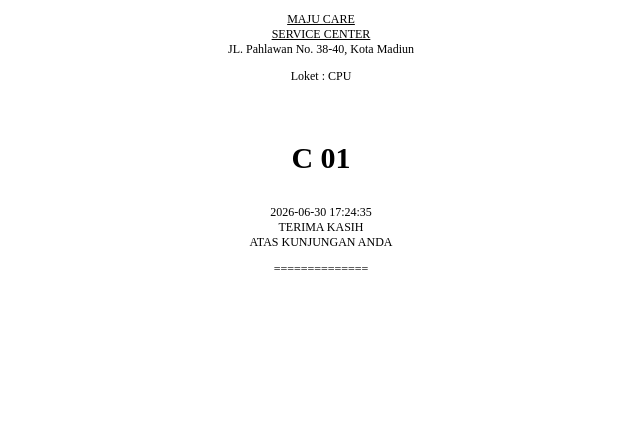
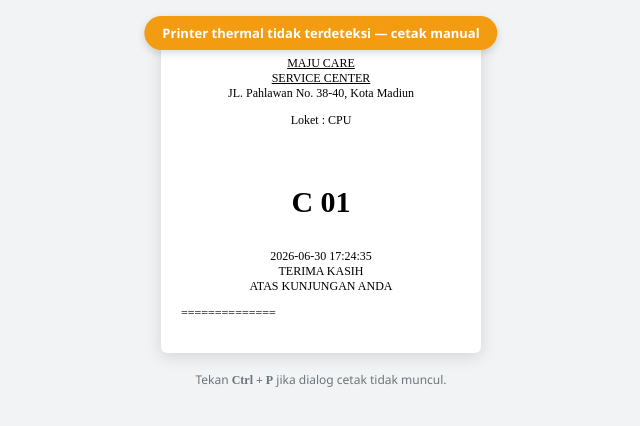
Before and after one commit to alfitoDangkuhono/loketMajuhardware, a Laravel app: page /cetak_no/cetak_CPU in a window 1280 px wide. Shown: the top 426 px of the page, without its empty margins (319-959 px from the left). Run offline with Laravel 10, Linux system fonts and the light colour scheme; tables that the repository leaves empty hold one stand-in row (values such as "Sample post").

Commit message:
feat: add dependency for printing and fixing paper printing

```diff
--- a/app/Http/Controllers/clientController.php
+++ b/app/Http/Controllers/clientController.php
@@ -2,6 +2,7 @@
 
 namespace App\Http\Controllers;
 
+use App\Services\ThermalPrinter;
 use Illuminate\Support\Facades\DB;
 
 class ClientController extends Controller
@@ -45,8 +46,9 @@ class ClientController extends Controller
     }
 
     /**
-     * Generate & simpan tiket antrian baru, lalu tampilkan view cetak.
-     * Semua akses DB ada di controller (bukan di view).
+     * Generate & simpan tiket antrian baru.
+     * - Coba cetak otomatis ke thermal USB (ESC/POS).
+     * - Jika gagal / tidak dikonfigurasi -> tampilkan preview browser (window.print).
      */
     private function cetakTicket(string $jenis)
     {
@@ -65,11 +67,18 @@ class ClientController extends Controller
             'cntr'       => $nomor,
         ]);
 
-        return view('cetak_no.cetak', [
+        $payload = [
             'huruf' => $huruf,
             'nomor' => $nomor,
             'jenis' => $jenis,
             'tgl'   => $now->toDateTimeString(),
-        ]);
+        ];
+
+        // Coba cetak ke thermal. Jika true -> tidak perlu dialog browser.
+        $printed = ThermalPrinter::printTicket($payload);
+
+        return view('cetak_no.cetak', array_merge($payload, [
+            'auto_printed' => $printed,
+        ]));
     }
 }
--- /dev/null
+++ b/app/Services/ThermalPrinter.php
@@ -0,0 +1,121 @@
+<?php
+
+namespace App\Services;
+
+use Exception;
+use Mike42\Escpos\PrintConnectors\FilePrintConnector;
+use Mike42\Escpos\PrintConnectors\NetworkPrintConnector;
+use Mike42\Escpos\PrintConnectors\WindowsPrintConnector;
+use Mike42\Escpos\Printer;
+
+class ThermalPrinter
+{
+    /**
+     * Cetak tiket antrian ke printer thermal.
+     *
+     * Mode yang didukung (lihat config printing.mode):
+     *   - 'share'    : via Windows share name (default, butuh sharing diaktifkan)
+     *   - 'usb'      : tulis raw bytes langsung ke port USB (USB001, USB002, ...) - TANPA share
+     *   - 'com'      : tulis ke COM port (mis. COM3) untuk printer serial / virtual COM
+     *   - 'network'  : via TCP ke IP:port printer (port raw umumnya 9100)
+     *   - 'file'     : tulis ke file path (Linux: /dev/usb/lp0)
+     *
+     * @param  array  $data  ['huruf', 'nomor', 'jenis', 'tgl']
+     * @return bool  true jika berhasil cetak; false jika gagal (-> fallback browser)
+     */
+    public static function printTicket(array $data): bool
+    {
+        $mode  = config('printing.mode', 'share');
+        $name  = config('printing.name');
+        $width = (int) config('printing.width', 32);
+
+        // Jika target tidak dikonfigurasi di .env -> langsung fallback
+        if (empty($name)) {
+            return false;
+        }
+
+        $printer = null;
+
+        try {
+            $connector = self::buildConnector($mode, $name);
+            $printer   = new Printer($connector);
+
+            $header = config('printing.header');
+            $footer = config('printing.footer');
+            $kode   = $data['huruf'] . ' ' . str_pad((string) $data['nomor'], 2, '0', STR_PAD_LEFT);
+
+            // Header toko
+            $printer->setJustification(Printer::JUSTIFY_CENTER);
+            $printer->setTextSize(1, 1);
+            foreach (explode("\n", $header) as $line) {
+                $printer->text($line . "\n");
+            }
+            $printer->text("\n");
+
+            // Loket
+            $printer->text('Loket : ' . $data['jenis'] . "\n");
+            $printer->text("\n");
+
+            // Nomor antrian besar
+            $printer->setTextSize(3, 3);
+            $printer->setEmphasis(true);
+            $printer->text($kode . "\n");
+            $printer->setEmphasis(false);
+            $printer->setTextSize(1, 1);
+            $printer->text("\n");
+
+            // Tanggal & waktu
+            $printer->text($data['tgl'] . "\n");
+            $printer->text("\n");
+
+            // Footer
+            foreach (explode("\n", $footer) as $line) {
+                $printer->text($line . "\n");
+            }
+            $printer->text("\n");
+
+            // Garis pemutus + cut
+            $printer->setJustification(Printer::JUSTIFY_CENTER);
+            $printer->text(str_repeat('-', max($width, 24)) . "\n");
+            $printer->cut(Printer::CUT_FULL, 3);
+
+            $printer->close();
+            $printer = null;
+
+            return true;
+        } catch (Exception $e) {
+            // Pastikan resource tertutup walau gagal
+            if ($printer !== null) {
+                try { $printer->close(); } catch (Exception $e) {}
+            }
+            logger()->warning('Thermal print gagal [' . $mode . ']: ' . $e->getMessage());
+            return false;
+        }
+    }
+
+    /**
+     * Bangun connector sesuai mode.
+     */
+    protected static function buildConnector(string $mode, string $name)
+    {
+        switch (strtolower($mode)) {
+            case 'usb':
+            case 'com':
+            case 'file':
+                // Tulis raw bytes langsung ke path/port (USB001, COM3, /dev/usb/lp0, ...)
+                return new FilePrintConnector($name);
+
+            case 'network':
+                // Format: "IP:PORT" atau hanya "IP" (default port 9100)
+                $parts = explode(':', $name);
+                $host  = trim($parts[0]);
+                $port  = isset($parts[1]) ? (int) $parts[1] : 9100;
+                return new NetworkPrintConnector($host, $port);
+
+            case 'share':
+            default:
+                // Windows share name (bisa lokal atau \\komputer\printer)
+                return new WindowsPrintConnector($name);
+        }
+    }
+}
--- a/composer.json
+++ b/composer.json
@@ -11,7 +11,8 @@
         "laravel/sanctum": "^3.2",
         "laravel/tinker": "^2.8",
         "laravel/ui": "^4.2",
-        "maatwebsite/excel": "^1.1"
+        "maatwebsite/excel": "^1.1",
+        "mike42/escpos-php": "*"
     },
     "require-dev": {
         "fakerphp/faker": "^1.9.1",
--- /dev/null
+++ b/config/printing.php
@@ -0,0 +1,36 @@
+<?php
+
+return [
+
+    /*
+    |--------------------------------------------------------------------------
+    | Thermal Printer (ESC/POS)
+    |--------------------------------------------------------------------------
+    |
+    | Konfigurasi printer thermal via mike42/escpos-php.
+    |
+    | Mode yang didukung:
+    |   - 'share'   : via Windows share name (butuh sharing diaktifkan)
+    |   - 'usb'     : raw bytes langsung ke port USB (USB001, USB002, ...) - TANPA share
+    |   - 'com'     : tulis ke COM port (COM3, COM4, ...) untuk printer serial
+    |   - 'network' : via TCP ke IP:port (port raw umumnya 9100)
+    |   - 'file'    : tulis ke file path (Linux: /dev/usb/lp0)
+    |
+    | Untuk mode 'usb', cek nama port di:
+    |   Control Panel > Devices and Printers > Printer Properties > tab Ports
+    | Port yang tercentang (mis. USB001) adalah nilai 'name' yang dimasukkan.
+    |
+    */
+
+    'mode' => env('THERMAL_PRINTER_MODE', 'share'),
+
+    'name' => env('THERMAL_PRINTER_NAME', ''),
+
+    'width' => (int) env('THERMAL_PRINTER_WIDTH', 32),
+
+    // Header & footer tiket (gunakan \n untuk baris baru)
+    'header' => "MAJU CARE\nSERVICE CENTER\nJL. Pahlawan No. 38-40\nKota Madiun",
+
+    'footer' => "Terima kasih\natas kunjungan anda",
+
+];
--- a/resources/views/cetak_no/cetak.blade.php
+++ b/resources/views/cetak_no/cetak.blade.php
@@ -8,22 +8,97 @@
         * { font-size: 12px; font-family: 'Times New Roman'; }
         h3 { font-size: 30px; }
         .content { width: 100%; }
+
+        @media screen {
+            body {
+                background: #f1f3f5;
+                margin: 0;
+                padding: 24px;
+            }
+            .ticket {
+                background: #fff;
+                width: 280px;
+                margin: 0 auto;
+                padding: 20px;
+                box-shadow: 0 4px 16px rgba(0, 0, 0, 0.12);
+                border-radius: 6px;
+            }
+            .badge {
+                position: fixed;
+                top: 16px;
+                left: 50%;
+                transform: translateX(-50%);
+                padding: 8px 18px;
+                border-radius: 999px;
+                font-family: 'Segoe UI', sans-serif;
+                font-size: 13px;
+                font-weight: 600;
+                color: #fff;
+                box-shadow: 0 3px 8px rgba(0, 0, 0, 0.15);
+            }
+            .badge--ok   { background: #2ecc71; }
+            .badge--warn { background: #f39c12; }
+            .ticket-foot {
+                font-family: 'Segoe UI', sans-serif;
+                text-align: center;
+                color: #6c757d;
+                font-size: 12px;
+                margin-top: 18px;
+            }
+        }
+
+        @media print {
+            .badge, .ticket-foot { display: none !important; }
+            body { background: #fff !important; margin: 0; padding: 0; }
+            .ticket { box-shadow: none; padding: 0; margin: 0; width: 100%; border-radius: 0; }
+        }
     </style>
 </head>
 <body>
+    @if (!empty($auto_printed))
+        <div class="badge badge--ok">Tiket telah dicetak ke printer thermal</div>
+    @else
+        <div class="badge badge--warn">Printer thermal tidak terdeteksi &mdash; cetak manual</div>
+    @endif
+
+    <div class="ticket">
+        <div class="content">
+            <center>
+                <p><u>MAJU CARE<br>SERVICE CENTER</u><br>JL. Pahlawan No. 38-40, Kota Madiun</p>
+                <p>Loket : {{ $jenis }}</p><br>
+                <h3>{{ $huruf }} {{ sprintf('%02d', $nomor) }}</h3>
+                <p>{{ $tgl }}<br>TERIMA KASIH<br>ATAS KUNJUNGAN ANDA</p>
+            </center>
+            <p>==============</p>
+        </div>
+    </div>
+
+    <p class="ticket-foot">
+        @if (!empty($auto_printed))
+            Jendela akan tertutup otomatis&hellip;
+        @else
+            Tekan <b>Ctrl + P</b> jika dialog cetak tidak muncul.
+        @endif
+    </p>
+
     <script>
-        window.print();
-        window.onfocus  = function () { window.close(); };
-        window.onmousemove = function () { window.close(); };
+        (function () {
+            var autoPrinted = {{ !empty($auto_printed) ? 'true' : 'false' }};
+
+            if (autoPrinted) {
+                // Sudah dicetak thermal -> cukup preview, lalu tutup jendela
+                setTimeout(function () {
+                    window.close();
+                    // Fallback: kembali ke kiosk kalau window.close() diblokir
+                    window.location.href = "{{ route('client') }}";
+                }, 2500);
+            } else {
+                // Fallback browser print dialog
+                window.print();
+                window.onfocus    = function () { window.close(); };
+                window.onmousemove = function () { window.close(); };
+            }
+        })();
     </script>
-    <center>
-        <div class="content">
-            <p><u>MAJU CARE<br>SERVICE CENTER</u><br>JL. Pahlawan No. 38-40, Kota Madiun</p>
-            <p>Loket : {{ $jenis }}</p><br>
-            <h3>{{ $huruf }} {{ sprintf('%02d', $nomor) }}</h3>
-            <p>{{ $tgl }}<br>TERIMA KASIH<br>ATAS KUNJUNGAN ANDA</p>
-        </div>
-        <p>==============</p>
-    </center>
 </body>
 </html>
```
Also changed, not shown: README.md, 1 other file.
